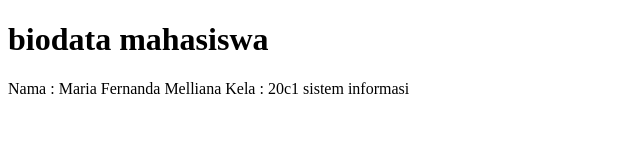
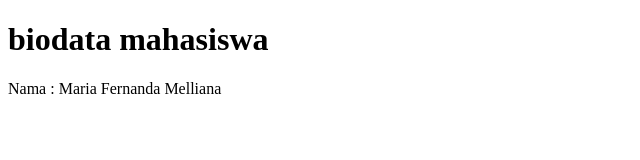
Before and after one commit to MariaFernandaMelliana/belajar_html, a plain HTML site: page index.html in a window 1280 px wide. Shown: the whole page, without its empty margins (0-640 px from the left). Drawn offline with Linux system fonts and the light colour scheme.

Commit message:
hapus kelas

```diff
--- a/index.html
+++ b/index.html
@@ -9,6 +9,5 @@
 <body>
     <h1>biodata mahasiswa</h1>
     Nama : Maria Fernanda Melliana
-    Kela : 20c1 sistem informasi
 </body>
 </html>
```
